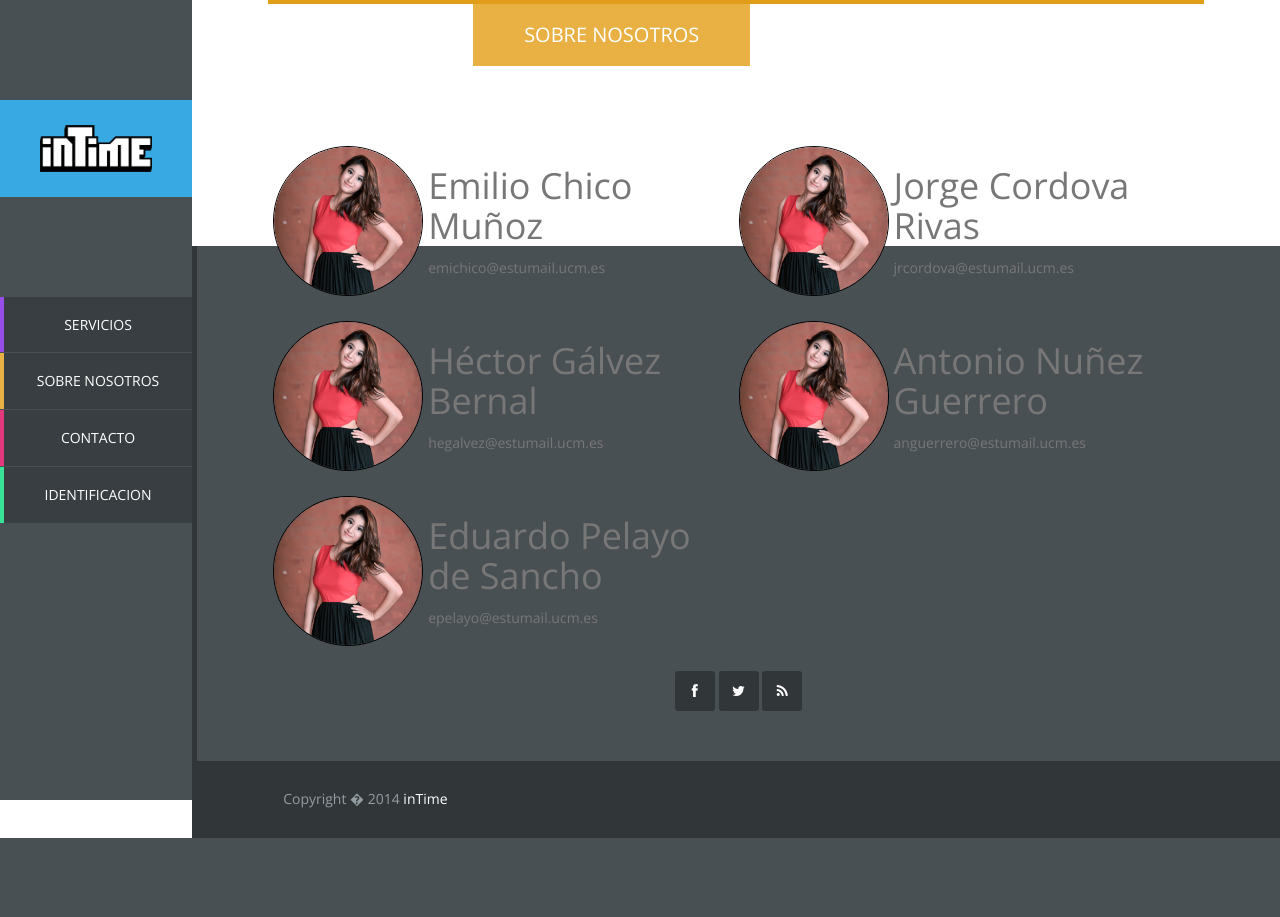
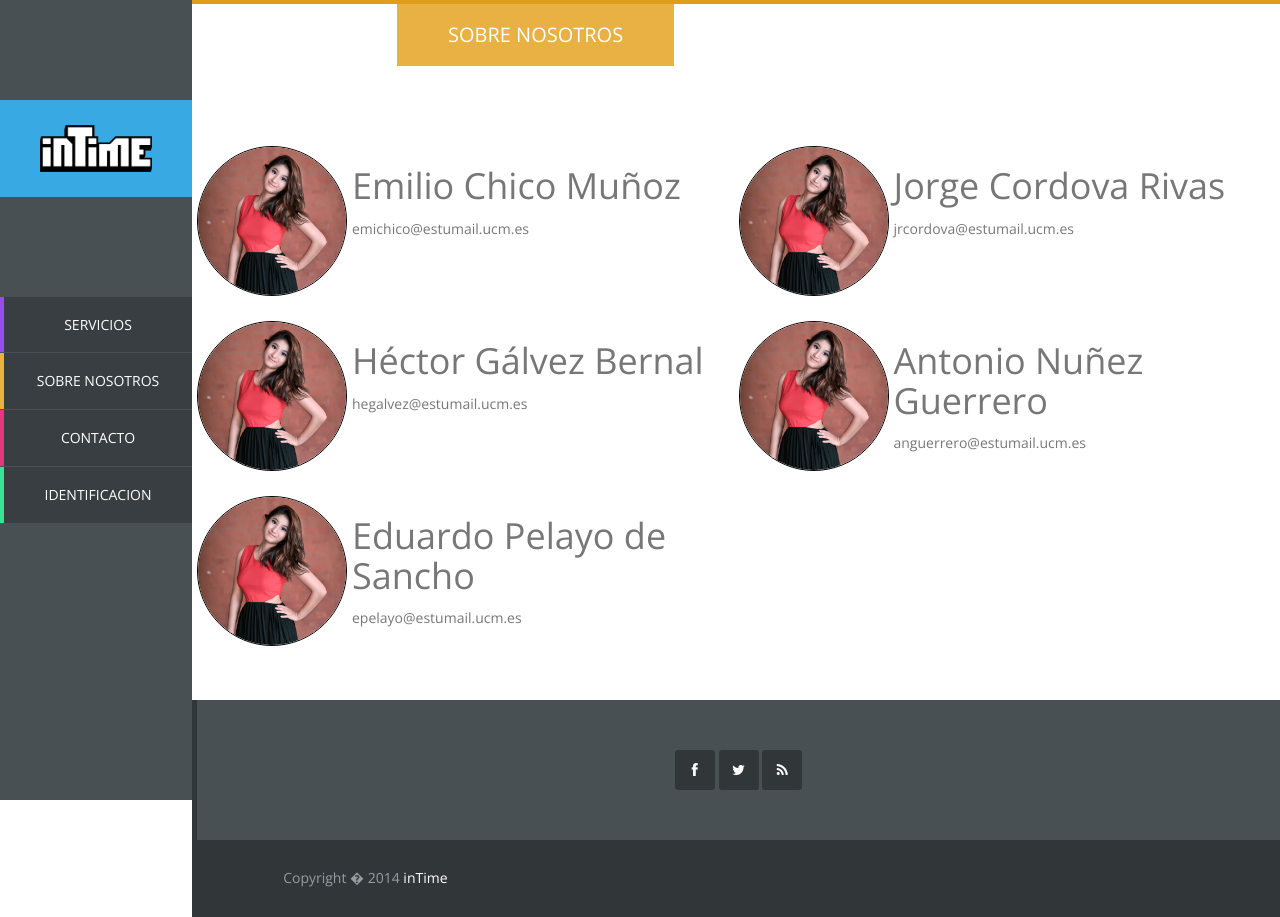
Before and after one commit to shortysinc/intime-aw, a PHP site: page /sobrenosotros.php in a window 1280 px wide. Before the commit the page ends 838 px from the top, so only its background shows below. Run offline with PHP 8.4, Linux system fonts and the light colour scheme.

Commit message:
arreglado el footer de sobrenosotros

```diff
--- a/trunk/Pr2/css/templatemo_style.css
+++ b/trunk/Pr2/css/templatemo_style.css
@@ -241,6 +241,7 @@ div.container-fluid#welcome{position: absolute; z-index: 8;}
 .contacto {float: left; width: 50%; height: 175px;}
 .contacto img {float: left;border: 1px solid black; border-radius: 80px; height: 150px; width: 150px;}
 .nombrecorreo {float: initial; padding-left: 155px;}
+.sobrenosotros{height:700px;}
 
 .perfil img{width:350px;padding-left:50px;}
 .perfil h1,h3{padding-left:25px;}
--- a/trunk/Pr2/sobrenosotros.php
+++ b/trunk/Pr2/sobrenosotros.php
@@ -19,7 +19,7 @@
 		<div id="main-content">
 
 			<div id="templatemo">
-				<div id="about" class="section-content">
+				<div id="about" class="sobrenosotros">
 					<div class="row">
 						<div class="col-md-12">
 							<div class="section-title">
@@ -66,7 +66,7 @@
 						</div>
 					</div>
 					<!-- /#about -->
-
+				</div>
 			</div>
 			<!-- /#templatemo"-->
 			<div class="site-footer">
```
Lines whose indentation alone changed are shown as unchanged.
